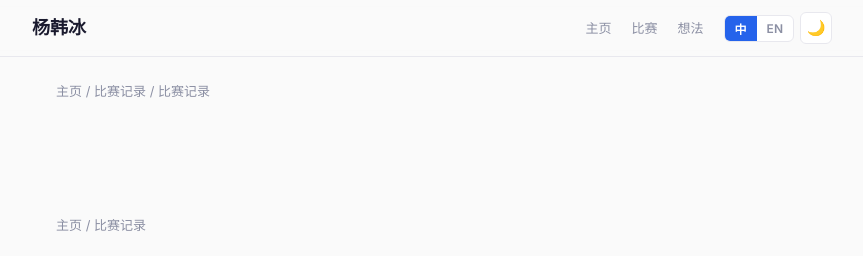
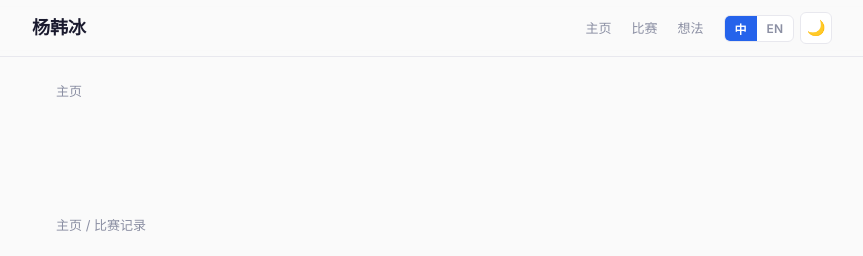
Before and after one commit to yara1006/yara1006.github.io, a Jekyll site: the page built from competitions/index.html, in a window 1280 px wide and 900 px high. Shown: the top 256 px of the window, without its empty margins (208-1071 px from the left). Built offline with Jekyll 4.4.1, drawn with Linux system fonts in a browser that asks for light colours.

Commit message:
fix: 根据页面类型动态显示面包屑导航和返回链接

```diff
--- a/_layouts/default.html
+++ b/_layouts/default.html
@@ -127,12 +127,24 @@ footer{padding:40px 0;border-top:1px solid var(--border);text-align:center;font-
 </nav>
 
 <main>
+  {% if page.layout == 'competition' %}
   <div class="breadcrumb"><a href="{{ '/' | relative_url }}">主页</a> / <a href="{{ '/competitions/' | relative_url }}">比赛记录</a> / {{ page.title }}</div>
+  {% elsif page.layout == 'article' %}
+  <div class="breadcrumb"><a href="{{ '/' | relative_url }}">主页</a> / <a href="{{ '/articles/' | relative_url }}">想法记录</a> / {{ page.title }}</div>
+  {% else %}
+  <div class="breadcrumb"><a href="{{ '/' | relative_url }}">主页</a></div>
+  {% endif %}
 
   {{ content }}
 
   <div class="nav-bottom">
+    {% if page.layout == 'competition' %}
     <a href="{{ '/competitions/' | relative_url }}">← 返回比赛列表</a>
+    {% elsif page.layout == 'article' %}
+    <a href="{{ '/articles/' | relative_url }}">← 返回想法记录</a>
+    {% else %}
+    <a href="{{ '/' | relative_url }}">← 返回主页</a>
+    {% endif %}
   </div>
 
   <footer><p>杨韩冰 · 2026</p></footer>
```
